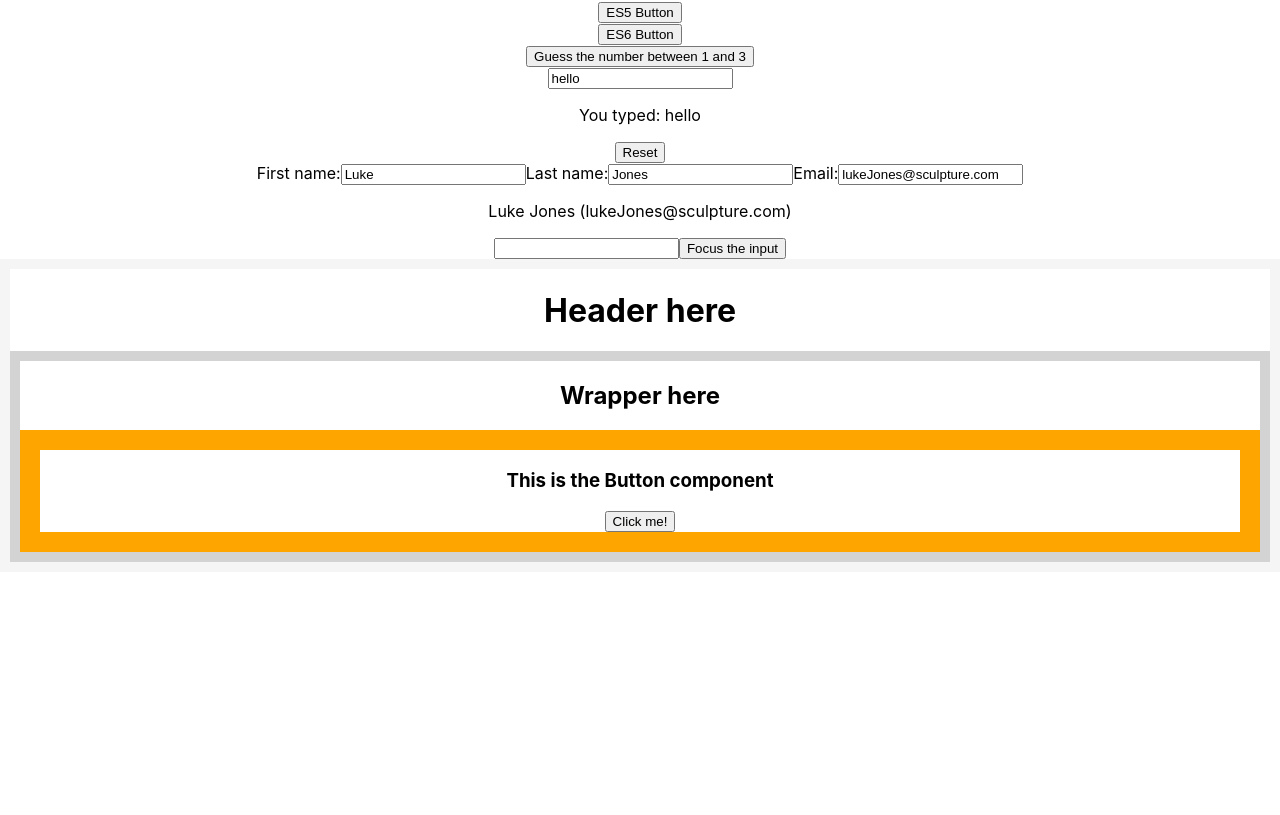
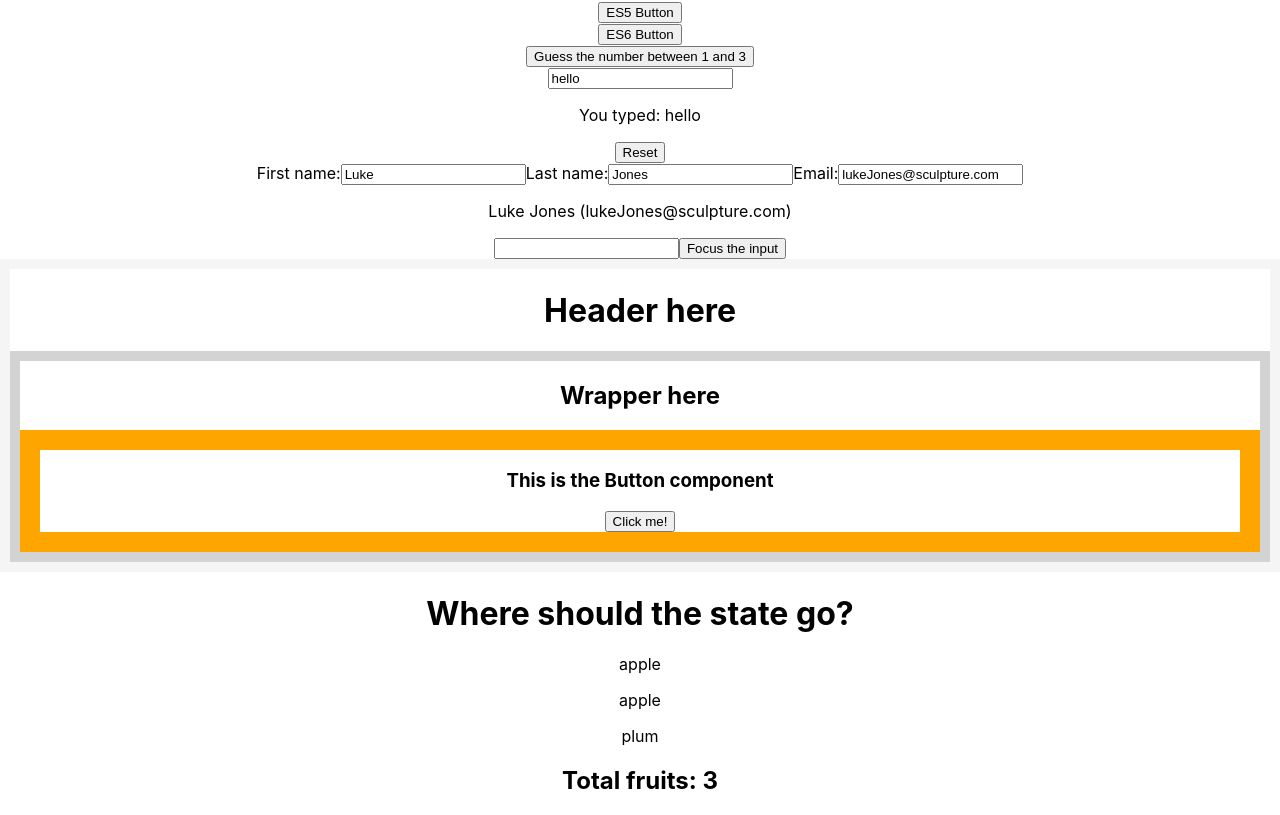
Before and after one commit to conboy/test-react, a React (Create React App) app in the folder firstapp/: page / in a window 1280 px wide. Shown: the part 355-1170 px from the top of the page. Before the commit the page ends 927 px from the top, so only its background shows below. Built offline with nearby package versions, Linux system fonts and the light colour scheme.

Commit message:
Lifting state up

```diff
--- a/firstapp/src/App.js
+++ b/firstapp/src/App.js
@@ -1,4 +1,5 @@
 import './App.css';
+import React from 'react';
 
 import Card from './components/Card';
 import BtnES5 from './components/BtnES5';
@@ -8,8 +9,16 @@
 import RegisterForm from './components/RegisterForm';
 import TextInputWithFocusButton from './components/TextInputWithFocusButton';
 import PropDrilling from './components/PropDrilling';
+import Fruits from './components/Fruits';
+import FruitsCounter from './components/FruitsCounter';
 
 function App() {
+  const [fruits] = React.useState([
+    {fruitName: 'apple', id: 1},
+    {fruitName: 'apple', id: 2},
+    {fruitName: 'plum', id: 3},
+  ]);
+
   return (
     <div className="App">
       <h1>Task: Add three Card elements</h1>
@@ -23,6 +32,15 @@
       <RegisterForm />
       <TextInputWithFocusButton />
       <PropDrilling />
+
+      {/* Lifting State up */}
+      <div className="Fruits">
+        <h1>Where should the state go?</h1>
+        <Fruits fruits={fruits} />
+        <FruitsCounter fruits={fruits} />
+      </div>
+
+
     </div>
   );
 
--- /dev/null
+++ b/firstapp/src/components/Fruits.js
@@ -0,0 +1,10 @@
+
+export default function Fruits(props) {
+
+
+    return (
+        <div>
+            {props.fruits.map(f => <p key={f.id}>{f.fruitName}</p>)}
+        </div>
+    )
+}
--- /dev/null
+++ b/firstapp/src/components/FruitsCounter.js
@@ -0,0 +1,7 @@
+function FruitsCounter(props) {
+    return (
+        <h2>Total fruits: {props.fruits.length}</h2>
+    )
+}
+
+export default FruitsCounter;
```
